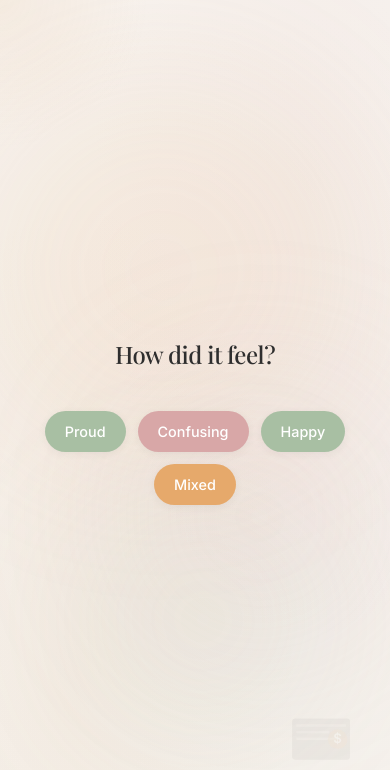
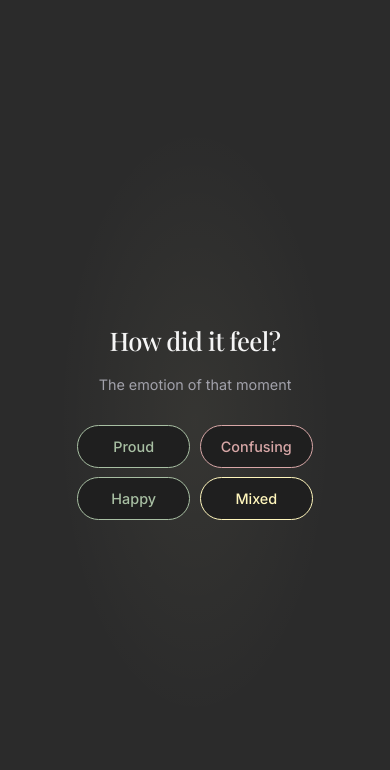
Before and after one commit to Ishasahu12/first-earning-stories, a plain HTML site: page index.html in a window 390 px wide. Both pictures are taken after a click on the button "Yes, I do". Drawn offline with nearby package versions, Linux system fonts and the light colour scheme.

Commit message:
Add conversational flow landing page with step-by-step questions

```diff
--- a/index.html
+++ b/index.html
@@ -9,12 +9,13 @@
   <link href="https://fonts.googleapis.com/css2?family=Inter:wght@400;500;600&family=Playfair+Display:wght@400;500;600&display=swap" rel="stylesheet">
   <style>
     :root {
-      --bg: #F7F3EF;
-      --primary: #E6A96B;
-      --secondary: #D8A7A7;
-      --support: #A8BFA3;
-      --text: #2E2E2E;
-      --highlight: #F3D7B6;
+      --bg-deep: #2B2B2B;
+      --bg-surface: #1F1F1F;
+      --text: #F5F5F5;
+      --text-muted: #A1A1AA;
+      --accent: #FFF6BC;
+      --accent-glow: rgba(255, 246, 188, 0.4);
+      --border: #3A3A3A;
     }
 
     * {
@@ -28,28 +29,34 @@
       height: 100vh;
       overflow: hidden;
       font-family: 'Inter', system-ui, sans-serif;
-      background: var(--bg);
+      background: #2B2B2B;
       color: var(--text);
+      cursor: none;
     }
 
-    body {
-      background:
-        radial-gradient(ellipse at 20% 80%, rgba(230, 169, 107, 0.08) 0%, transparent 50%),
-        radial-gradient(ellipse at 80% 20%, rgba(216, 167, 167, 0.08) 0%, transparent 50%),
-        linear-gradient(180deg, #F7F3EF 0%, #F5F1EC 100%);
-    }
-
-    .container {
+    .page {
       width: 100%;
       height: 100%;
+      position: relative;
+      background: #2B2B2B;
       display: flex;
       align-items: center;
       justify-content: center;
+    }
+
+    .gradient-base {
+      position: absolute;
+      top: 0;
+      left: 0;
+      width: 100%;
+      height: 100%;
+      background: radial-gradient(ellipse at 50% 50%, rgba(255, 246, 188, 0.05) 0%, transparent 50%);
+      z-index: 1;
+    }
+
+    .content {
       position: relative;
       z-index: 10;
-    }
-
-    .step-container {
       text-align: center;
       max-width: 520px;
       padding: 2rem;
@@ -59,436 +66,363 @@
       display: none;
       flex-direction: column;
       align-items: center;
-      gap: 2.5rem;
-      animation: fadeSlideIn 400ms ease-out forwards;
     }
 
     .step.active {
       display: flex;
+      animation: stepIn 300ms ease-out forwards;
     }
 
-    @keyframes fadeSlideIn {
-      from {
-        opacity: 0;
-        transform: translateY(16px);
-      }
-      to {
-        opacity: 1;
-        transform: translateY(0);
-      }
+    .step.exit {
+      animation: stepOut 250ms ease-in forwards;
     }
 
-    .question {
+    @keyframes stepIn {
+      0% { opacity: 0; transform: translateY(16px); }
+      100% { opacity: 1; transform: translateY(0); }
+    }
+
+    @keyframes stepOut {
+      0% { opacity: 1; transform: translateY(0); }
+      100% { opacity: 0; transform: translateY(-16px); }
+    }
+
+    .heading {
       font-family: 'Playfair Display', Georgia, serif;
-      font-size: 2.25rem;
+      font-size: 2.3rem;
       font-weight: 500;
-      line-height: 1.3;
-      color: var(--text);
+      line-height: 1.28;
+      margin-bottom: 1rem;
       letter-spacing: -0.02em;
+    }
+
+    .heading .highlight {
+      color: var(--accent);
+    }
+
+    .subtext {
+      font-size: 1rem;
+      color: var(--text-muted);
+      margin-bottom: 2.2rem;
+      line-height: 1.6;
     }
 
     .buttons {
       display: flex;
+      gap: 0.75rem;
+      justify-content: center;
       flex-wrap: wrap;
-      justify-content: center;
-      gap: 0.75rem;
     }
 
     .btn {
       font-family: 'Inter', system-ui, sans-serif;
-      font-size: 1rem;
+      font-size: 0.95rem;
       font-weight: 500;
-      padding: 0.875rem 1.75rem;
-      border: none;
-      border-radius: 50px;
-      cursor: pointer;
+      padding: 14px 26px;
+      border-radius: 999px;
+      cursor: none;
       transition: all 200ms ease-out;
-      background: white;
-      color: var(--text);
-      box-shadow: 0 2px 8px rgba(46, 46, 46, 0.06);
     }
 
     .btn:hover {
-      transform: translateY(-2px);
-      box-shadow: 0 6px 20px rgba(46, 46, 46, 0.1);
+      transform: scale(1.03);
+      filter: brightness(1.05);
     }
 
     .btn:active {
-      transform: translateY(0) scale(0.98);
+      transform: scale(0.97);
     }
 
-    .btn.primary-btn {
-      background: var(--primary);
-      color: white;
+    .btn-primary {
+      background: #FFF6BC;
+      color: #2B2B2B;
+      border: none;
     }
 
-    .btn.primary-btn:hover {
-      background: #d99a5c;
+    .btn-primary:hover {
+      box-shadow: 0 12px 30px rgba(255, 246, 188, 0.18);
     }
 
-    .btn.secondary-btn {
-      background: var(--secondary);
-      color: white;
+    .btn-secondary {
+      background: transparent;
+      color: var(--text);
+      border: 1px solid var(--border);
     }
 
-    .btn.secondary-btn:hover {
-      background: #c99696;
+    .btn-secondary:hover {
+      border-color: #4a4a4a;
     }
 
-    .btn.support-btn {
-      background: var(--support);
-      color: white;
+    .btn-group-2 {
+      display: flex;
+      gap: 0.75rem;
+      justify-content: center;
     }
 
-    .btn.support-btn:hover {
-      background: #96ac91;
+    .btn-group-4 {
+      display: grid;
+      grid-template-columns: repeat(2, 1fr);
+      gap: 0.6rem;
+      max-width: 300px;
     }
 
-    .btn.outline-btn {
-      background: transparent;
-      border: 2px solid var(--primary);
-      color: var(--primary);
+    .btn-emotion {
+      background: var(--bg-surface);
+      color: var(--text);
+      border: 1px solid var(--border);
     }
 
-    .btn.outline-btn:hover {
-      background: var(--primary);
-      color: white;
+    .btn-emotion:nth-child(1) { border-color: #A8BFA3; color: #A8BFA3; }
+    .btn-emotion:nth-child(2) { border-color: #D8A7A7; color: #D8A7A7; }
+    .btn-emotion:nth-child(3) { border-color: #A8BFA3; color: #A8BFA3; }
+    .btn-emotion:nth-child(4) { border-color: #FFF6BC; color: #FFF6BC; }
+
+    .btn-emotion:hover {
+      background: rgba(255,255,255,0.05);
     }
 
-    /* Background Elements */
-    .bg-layer {
+    .btn-type {
+      background: var(--bg-surface);
+      color: var(--text);
+      border: 1px solid var(--border);
+    }
+
+    .btn-type:nth-child(1) { border-color: #FFF6BC; color: #FFF6BC; }
+    .btn-type:nth-child(2) { border-color: #D8A7A7; color: #D8A7A7; }
+    .btn-type:nth-child(3) { border-color: #A8BFA3; color: #A8BFA3; }
+
+    .cursor {
       position: fixed;
-      top: 0;
-      left: 0;
+      width: 20px;
+      height: 14px;
+      pointer-events: none;
+      z-index: 1000;
+      transform: translate(-50%, -50%);
+    }
+
+    .cursor svg {
       width: 100%;
       height: 100%;
-      pointer-events: none;
-      z-index: 1;
-      overflow: hidden;
+      filter: drop-shadow(0 0 4px var(--accent-glow)) drop-shadow(0 0 10px rgba(255, 246, 188, 0.3));
+      animation: cursorGlow 2.5s ease-in-out infinite;
     }
 
-    .blob {
-      position: absolute;
-      border-radius: 50%;
-      filter: blur(80px);
-      opacity: 0.2;
-      transition: transform 0.8s ease-out;
+    @keyframes cursorGlow {
+      0%, 100% { filter: drop-shadow(0 0 3px var(--accent-glow)) drop-shadow(0 0 8px rgba(255, 246, 188, 0.25)); }
+      50% { filter: drop-shadow(0 0 6px var(--accent)) drop-shadow(0 0 16px var(--accent-glow)); }
     }
 
-    .blob-1 {
-      width: 400px;
-      height: 400px;
-      background: var(--primary);
-      top: 10%;
-      left: -10%;
+    .cursor.hover {
+      transform: translate(-50%, -50%) scale(1.15);
     }
 
-    .blob-2 {
-      width: 300px;
-      height: 300px;
-      background: var(--secondary);
-      bottom: 20%;
-      right: -5%;
+    .cursor-ring {
+      position: fixed;
+      width: 24px;
+      height: 24px;
+      border: 1px solid var(--accent-glow);
+      border-radius: 50%;
+      pointer-events: none;
+      z-index: 999;
+      transform: translate(-50%, -50%);
+      opacity: 0.25;
+      animation: ringPulse 2.5s ease-in-out infinite;
     }
 
-    .blob-3 {
-      width: 250px;
-      height: 250px;
-      background: var(--support);
-      top: 60%;
-      left: 20%;
+    @keyframes ringPulse {
+      0%, 100% { transform: translate(-50%, -50%) scale(1); opacity: 0.2; }
+      50% { transform: translate(-50%, -50%) scale(1.2); opacity: 0.1; }
     }
 
-    @keyframes float {
-      0%, 100% { transform: translateY(0) rotate(0deg); }
-      50% { transform: translateY(-20px) rotate(3deg); }
-    }
-
-    .blob-animate {
-      animation: float 25s ease-in-out infinite;
-    }
-
-    .blob-animate-2 {
-      animation: float 35s ease-in-out infinite reverse;
-    }
-
-    .blob-animate-3 {
-      animation: float 30s ease-in-out infinite;
-    }
-
-    /* Paycheck SVG */
-    .paycheck {
-      position: absolute;
-      bottom: 10%;
-      right: 8%;
-      width: 120px;
-      height: 120px;
-      opacity: 0.15;
-      transition: transform 0.4s ease-out, opacity 0.4s ease-out;
-      z-index: 2;
-    }
-
-    .paycheck svg {
-      width: 100%;
-      height: 100%;
-    }
-
-    /* Particles */
-    .particles {
-      position: absolute;
-      top: 0;
-      left: 0;
-      width: 100%;
-      height: 100%;
-    }
-
-    .particle {
-      position: absolute;
-      width: 4px;
-      height: 4px;
-      background: var(--text);
-      border-radius: 50%;
-      opacity: 0.12;
-    }
-
-    @keyframes drift {
-      0%, 100% { transform: translateY(0) translateX(0); }
-      25% { transform: translateY(-10px) translateX(5px); }
-      50% { transform: translateY(-5px) translateX(-5px); }
-      75% { transform: translateY(-15px) translateX(3px); }
-    }
-
-    /* Curved journey lines */
-    .journey-line {
-      position: absolute;
-      stroke: var(--text);
-      stroke-width: 1;
-      fill: none;
-      opacity: 0.08;
-      stroke-dasharray: 200;
-      stroke-dashoffset: 200;
-      animation: drawLine 3s ease-out forwards;
-    }
-
-    @keyframes drawLine {
-      to { stroke-dashoffset: 0; }
-    }
-
-    /* Cursor follower */
-    .cursor-trail {
-      position: fixed;
-      width: 300px;
-      height: 300px;
-      border-radius: 50%;
-      background: radial-gradient(circle, rgba(230, 169, 107, 0.1) 0%, transparent 70%);
-      pointer-events: none;
-      z-index: 0;
-      transform: translate(-50%, -50%);
-      transition: opacity 0.3s;
-    }
-
-    /* Responsive */
-    @media (max-width: 600px) {
-      .question {
-        font-size: 1.5rem;
-      }
-
-      .btn {
-        font-size: 0.9rem;
-        padding: 0.75rem 1.25rem;
-      }
-
-      .step-container {
-        padding: 1.5rem;
-        gap: 1.5rem;
-      }
-
-      .paycheck {
-        width: 80px;
-        height: 80px;
-        bottom: 5%;
-        right: 5%;
-      }
-
-      .blob {
-        opacity: 0.12;
-      }
-    }
-
-    /* Final step styling */
-    .final-step .buttons {
-      gap: 1rem;
-    }
-
-    .final-step .btn {
-      padding: 1rem 2.5rem;
-      font-size: 1.1rem;
+    @media (max-width: 768px) {
+      .content { padding: 2rem 1.5rem; }
+      .heading { font-size: 1.6rem; }
+      .subtext { font-size: 0.9rem; margin-bottom: 1.8rem; }
+      .btn { padding: 12px 20px; font-size: 0.9rem; }
+      .btn-group-4 { max-width: 280px; }
+      .cursor, .cursor-ring { display: none; }
+      html, body { cursor: auto; }
     }
   </style>
 </head>
 <body>
-  <div class="bg-layer">
-    <div class="blob blob-1 blob-animate"></div>
-    <div class="blob blob-2 blob-animate-2"></div>
-    <div class="blob blob-3 blob-animate-3"></div>
+  <div class="page">
+    <div class="gradient-base"></div>
 
-    <div class="particles" id="particles"></div>
-
-    <div class="paycheck" id="paycheck">
-      <svg viewBox="0 0 100 100" fill="none" xmlns="http://www.w3.org/2000/svg">
-        <rect x="15" y="25" width="70" height="50" rx="4" fill="#2E2E2E" opacity="0.3"/>
-        <rect x="20" y="32" width="60" height="3" fill="#F7F3EF" opacity="0.5"/>
-        <rect x="20" y="40" width="40" height="3" fill="#F7F3EF" opacity="0.5"/>
-        <rect x="20" y="48" width="50" height="3" fill="#F7F3EF" opacity="0.5"/>
-        <circle cx="70" cy="50" r="12" fill="#E6A96B" opacity="0.4"/>
-        <text x="70" y="55" text-anchor="middle" font-size="16" fill="#F7F3EF" font-weight="600">$</text>
+    <div class="cursor" id="cursor">
+      <svg viewBox="0 0 20 14" fill="none">
+        <rect x="2" y="2" width="16" height="10" rx="2" fill="#FFF6BC"/>
       </svg>
     </div>
-  </div>
+    <div class="cursor-ring" id="cursorRing"></div>
 
-  <div class="cursor-trail" id="cursorTrail"></div>
+    <div class="content">
 
-  <div class="container">
-    <div class="step-container">
-      <!-- Step 1 -->
+      <!-- STEP 1: Entry -->
       <div class="step active" data-step="1">
-        <h2 class="question">Do you remember your first earning?</h2>
-        <div class="buttons">
-          <button class="btn primary-btn" onclick="nextStep(2)">Yes, I do</button>
-          <button class="btn secondary-btn" onclick="nextStep(2)">Not really</button>
+        <h1 class="heading">Do you remember your <span class="highlight">first earning</span>?</h1>
+        <p class="subtext">Some moments stay with you. This is one of them.</p>
+        <div class="btn-group-2">
+          <button class="btn btn-primary" onclick="nextStep('A1')">Yes, I do</button>
+          <button class="btn btn-secondary" onclick="nextStep('B1')">Not really</button>
         </div>
       </div>
 
-      <!-- Step 2 -->
-      <div class="step" data-step="2">
-        <h2 class="question">How did it feel?</h2>
-        <div class="buttons">
-          <button class="btn" style="background:#A8BFA3;color:white" onclick="nextStep(3)">Proud</button>
-          <button class="btn" style="background:#D8A7A7;color:white" onclick="nextStep(3)">Confusing</button>
-          <button class="btn support-btn" onclick="nextStep(3)">Happy</button>
-          <button class="btn" style="background:#E6A96B;color:white" onclick="nextStep(3)">Mixed</button>
+      <!-- WRITER PATH: A1 -->
+      <div class="step" data-step="A1">
+        <h1 class="heading">How did it feel?</h1>
+        <p class="subtext">The emotion of that moment</p>
+        <div class="btn-group-4">
+          <button class="btn btn-emotion" onclick="nextStep('A2')">Proud</button>
+          <button class="btn btn-emotion" onclick="nextStep('A2')">Confusing</button>
+          <button class="btn btn-emotion" onclick="nextStep('A2')">Happy</button>
+          <button class="btn btn-emotion" onclick="nextStep('A2')">Mixed</button>
         </div>
       </div>
 
-      <!-- Step 3 -->
-      <div class="step" data-step="3">
-        <h2 class="question">How did you earn it?</h2>
-        <div class="buttons">
-          <button class="btn primary-btn" onclick="nextStep(4)">Job</button>
-          <button class="btn secondary-btn" onclick="nextStep(4)">Freelance</button>
-          <button class="btn support-btn" onclick="nextStep(4)">Small work</button>
-          <button class="btn outline-btn" onclick="nextStep(4)">Something else</button>
+      <!-- WRITER PATH: A2 -->
+      <div class="step" data-step="A2">
+        <h1 class="heading">How did you earn it?</h1>
+        <p class="subtext">The work behind your first dollar</p>
+        <div class="btn-group-4">
+          <button class="btn btn-type" onclick="nextStep('A3')">Job</button>
+          <button class="btn btn-type" onclick="nextStep('A3')">Freelance</button>
+          <button class="btn btn-type" onclick="nextStep('A3')">Small work</button>
+          <button class="btn btn-type" onclick="nextStep('A3')">Something else</button>
         </div>
       </div>
 
-      <!-- Step 4 -->
-      <div class="step final-step" data-step="4">
-        <h2 class="question">Would you like to share it or explore others?</h2>
-        <div class="buttons">
-          <button class="btn primary-btn" onclick="handleAction('write')">Write my story</button>
-          <button class="btn outline-btn" onclick="handleAction('read')">Read stories</button>
+      <!-- WRITER PATH: A3 -->
+      <div class="step" data-step="A3">
+        <h1 class="heading">Would you like to tell your <span class="highlight">story now</span>?</h1>
+        <p class="subtext">Every earning has a beginning worth sharing.</p>
+        <div class="btn-group-2">
+          <button class="btn btn-primary" onclick="finish('write')">Tell my story</button>
+          <button class="btn btn-secondary" onclick="nextStep('A4')">Maybe later</button>
         </div>
       </div>
+
+      <!-- WRITER PATH: A4 (Maybe later) -->
+      <div class="step" data-step="A4">
+        <h1 class="heading">You can always come back.</h1>
+        <p class="subtext">But reading others might help you remember.</p>
+        <div class="btn-group-2">
+          <button class="btn btn-primary" onclick="finish('read')">Read stories</button>
+          <button class="btn btn-secondary" onclick="goBack()">Go back</button>
+        </div>
+      </div>
+
+      <!-- READER PATH: B1 -->
+      <div class="step" data-step="B1">
+        <h1 class="heading">That's okay.<br>Sometimes stories help us remember.</h1>
+        <p class="subtext">Would you like to explore how others started?</p>
+        <div class="btn-group-2">
+          <button class="btn btn-primary" onclick="finish('read')">Show me stories</button>
+          <button class="btn btn-secondary" onclick="nextStep('A1')">I'll try anyway</button>
+        </div>
+      </div>
+
+      <!-- FINAL STATE: Write -->
+      <div class="step" data-step="finish-write">
+        <h1 class="heading">Start your <span class="highlight">story</span>...</h1>
+        <p class="subtext">Write about your first earning moment.</p>
+        <div class="btn-group-2">
+          <button class="btn btn-primary" onclick="restart()">Begin →</button>
+        </div>
+      </div>
+
+      <!-- FINAL STATE: Read -->
+      <div class="step" data-step="finish-read">
+        <h1 class="heading">Discover <span class="highlight">others' stories</span></h1>
+        <p class="subtext">Read first earning stories from around the world.</p>
+        <div class="btn-group-2">
+          <button class="btn btn-primary" onclick="restart()">Explore →</button>
+        </div>
+      </div>
+
     </div>
   </div>
 
   <script>
-    function nextStep(stepNum) {
-      document.querySelectorAll('.step').forEach(s => s.classList.remove('active'));
-      const nextStepEl = document.querySelector(`.step[data-step="${stepNum}"]`);
-      if (nextStepEl) {
-        nextStepEl.classList.add('active');
-      }
-    }
+    let path = null;
+    let aHistory = [];
 
-    function handleAction(action) {
-      console.log('User action:', action);
-      if (action === 'write') {
-        document.querySelector('.question').textContent = 'Start your story...';
-      } else {
-        document.querySelector('.question').textContent = 'Discover stories...';
-      }
-    }
+    // Cursor
+    let mouseX = 0, mouseY = 0;
+    let cursorX = 0, cursorY = 0;
 
-    // Cursor movement
-    const cursorTrail = document.getElementById('cursorTrail');
-    const paycheck = document.getElementById('paycheck');
-    const blobs = document.querySelectorAll('.blob');
-
-    let mouseX = 0, mouseY = 0;
-    let trailX = 0, trailY = 0;
-    let paycheckX = 0, paycheckY = 0;
-    let blobOffsets = [0, 0, 0];
+    const cursor = document.getElementById('cursor');
+    const ring = document.getElementById('cursorRing');
 
     document.addEventListener('mousemove', (e) => {
       mouseX = e.clientX;
       mouseY = e.clientY;
-
-      // Update trail position
-      trailX = mouseX;
-      trailY = mouseY;
-      cursorTrail.style.left = trailX + 'px';
-      cursorTrail.style.top = trailY + 'px';
     });
 
-    // Animate elements
-    function animate() {
-      // Paycheck subtle movement toward cursor
-      const rect = paycheck.getBoundingClientRect();
-      const centerX = rect.left + rect.width / 2;
-      const centerY = rect.top + rect.height / 2;
+    function animateCursor() {
+      cursorX += (mouseX - cursorX) * 0.12;
+      cursorY += (mouseY - cursorY) * 0.12;
+      ringX += (mouseX - ringX) * 0.06;
+      ringY += (mouseY - ringY) * 0.06;
 
-      const dx = (mouseX - centerX) * 0.03;
-      const dy = (mouseY - centerY) * 0.03;
+      cursor.style.left = cursorX + 'px';
+      cursor.style.top = cursorY + 'px';
+      ring.style.left = (mouseX - (mouseX - cursorX) * 0.06) + 'px';
+      ring.style.top = (mouseY - (mouseY - cursorY) * 0.06) + 'px';
 
-      paycheck.style.transform = `translate(${dx}px, ${dy}px) scale(${1 + Math.abs(dx + dy) * 0.001})`;
+      requestAnimationFrame(animateCursor);
+    }
+    animateCursor();
 
-      // Blobs react to cursor
-      blobs.forEach((blob, i) => {
-        const blobDx = (mouseX - window.innerWidth / 2) * (0.01 + i * 0.005);
-        const blobDy = (mouseY - window.innerHeight / 2) * (0.01 + i * 0.005);
-        bloboffsets[i] = bloboffsets[i] || 0;
-        bloboffsets[i] += (blobDx - bloboffsets[i]) * 0.02;
-        blob.style.transform = `translate(${bloboffsets[i]}px, ${blobDy * 0.5}px)`;
-      });
+    // Button hover for cursor ring
+    document.querySelectorAll('.btn').forEach(btn => {
+      btn.addEventListener('mouseenter', () => cursor.classList.add('hover'));
+      btn.addEventListener('mouseleave', () => cursor.classList.remove('hover'));
+    });
 
-requestAnimationFrame(animate);
-    }
-    animate();
+    function nextStep(step) {
+      const current = document.querySelector('.step.active');
+      current.classList.add('exit');
+      current.classList.remove('active');
 
-    // Generate particles
-    const particlesContainer = document.getElementById('particles');
-    for (let i = 0; i < 12; i++) {
-      const particle = document.createElement('div');
-      particle.className = 'particle';
-      particle.style.left = Math.random() * 100 + '%';
-      particle.style.top = Math.random() * 100 + '%';
-      particle.style.animation = `drift ${8 + Math.random() * 10}s ease-in-out infinite`;
-      particle.style.animationDelay = Math.random() * 5 + 's';
-      particlesContainer.appendChild(particle);
+      setTimeout(() => {
+        current.classList.remove('exit');
+
+        // Track path
+        if (step.startsWith('A') && !path) path = 'writer';
+        if (step.startsWith('B') && !path) path = 'reader';
+        if (step.startsWith('A')) aHistory.push(step);
+
+        const next = document.querySelector(`[data-step="${step}"]`);
+        next.classList.add('active');
+      }, 250);
     }
 
-    // Idle breathing animation
-    let idleTime = 0;
-    function idleBreathing() {
-      idleTime += 0.01;
-      const scale = 1 + Math.sin(idleTime) * 0.02;
-      cursorTrail.style.transform = `translate(-50%, -50%) scale(${scale})`;
-      requestAnimationFrame(idleBreathing);
+    function finish(action) {
+      const current = document.querySelector('.step.active');
+      current.classList.add('exit');
+      current.classList.remove('active');
+
+      setTimeout(() => {
+        current.classList.remove('exit');
+
+        const finalStep = action === 'write' ? 'finish-write' : 'finish-read';
+        const next = document.querySelector(`[data-step="${finalStep}"]`);
+        next.classList.add('active');
+      }, 250);
     }
-    idleBreathing();
 
-    // Check for mouse idle
-    let mouseMoving = false;
-    document.addEventListener('mousemove', () => {
-      mouseMoving = true;
-      cursorTrail.style.opacity = '1';
-      clearTimeout(window.idleTimeout);
-      window.idleTimeout = setTimeout(() => {
-        mouseMoving = false;
-        cursorTrail.style.opacity = '0.3';
-      }, 2000);
-    });
+    function goBack() {
+      const lastA = aHistory[aHistory.length - 1] || 'A1';
+      aHistory.pop();
+      nextStep(lastA);
+    }
+
+    function restart() {
+      path = null;
+      aHistory = [];
+      nextStep('1');
+    }
   </script>
 </body>
 </html>
```
Also changed, not shown: .wrangler/cache/pages.json (added), .wrangler/cache/wrangler-account.json (added), 2 other files.
